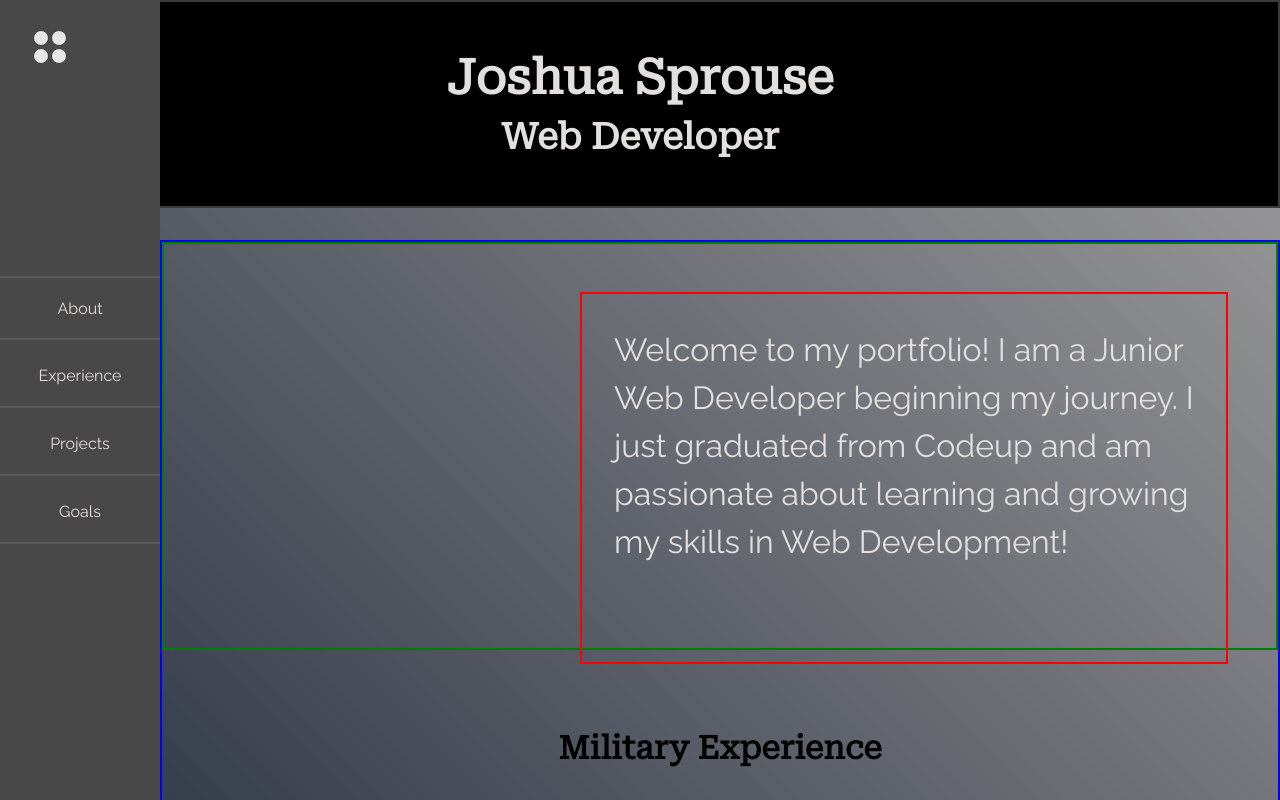
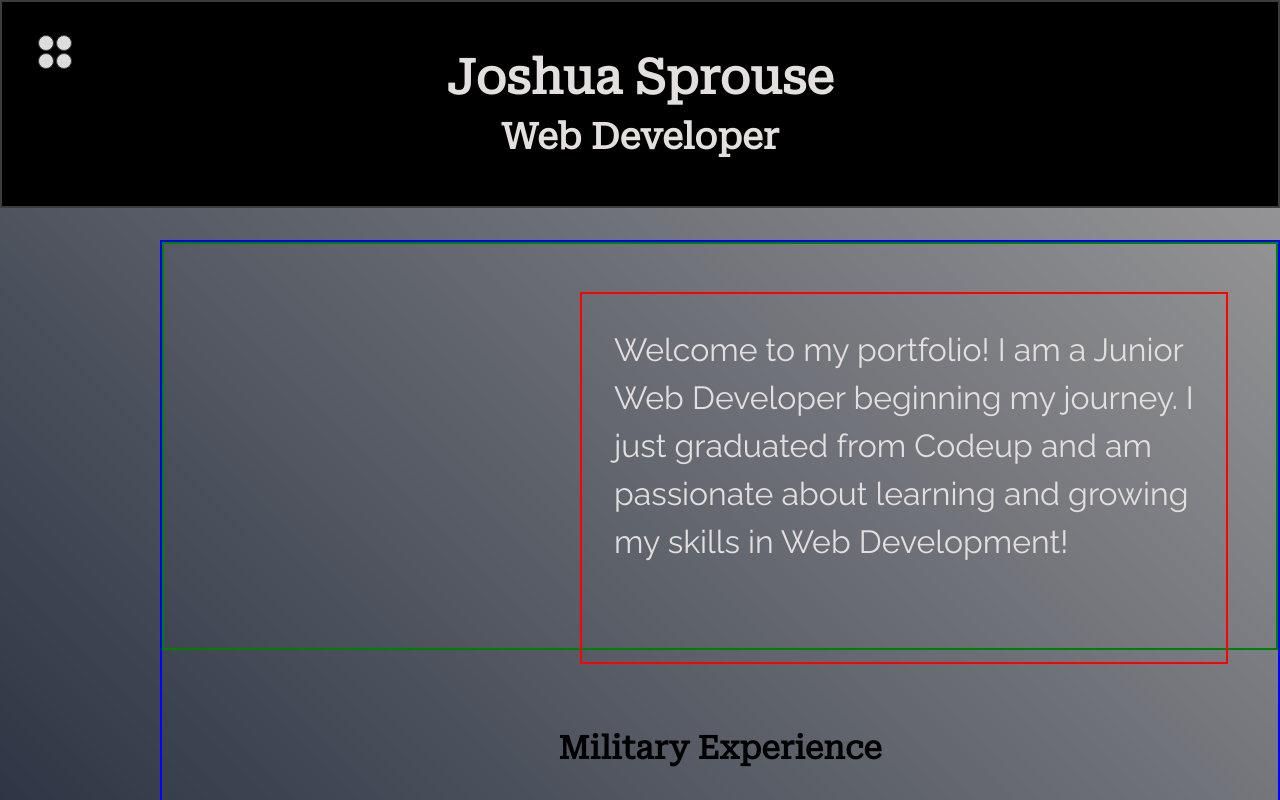
Before and after one commit to thevaliantjosh/thevaliantjosh.github.io, a website: page index.html in a window 1280 px wide. Both pictures are taken after a click on the element 58 px from the left and 58 px from the top of the page. Drawn offline with Linux system fonts and the light colour scheme.

Commit message:
Changed the color of the transition for the sidebar

```diff
--- a/css/joshua-sprouse.css
+++ b/css/joshua-sprouse.css
@@ -289,7 +289,6 @@ possible change the dots from 9 to 4 to show this will shrink the sidebar*/
 .sidebar-column-icon-shrink {
     position: sticky !important;
     display: flex !important;
-    /*flex-direction: column !important;*/
     max-width: 60% !important;
     /*flex-flow: nowrap !important;*/
     /*margin: 10px !important;*/
@@ -316,9 +315,9 @@ possible change the dots from 9 to 4 to show this will shrink the sidebar*/
     justify-content: center;
     width: 6rem;
     height: 6rem;
-    top: 0;
-    left: 0;
-    background-color: var(--sidebar_gray);
+    top: 5px;
+    left: 5px;
+    background-color: black;
 }
 
 /*.sidebar-container-hide {*/
--- a/js/joshua-sprouse.js
+++ b/js/joshua-sprouse.js
@@ -14,8 +14,8 @@ $(function(){
         $('#circle3, #circle6').toggle("drop", {direction: "left"}, "fast");
         $('#circle7, #circle8').toggle("drop", {direction: "up" }, "fast");
         $('#circle9').toggle("drop", {direction: "left"}, "fast")
-        // $('.sidebar').toggleClass("sidebar-shrink", 1000, "linear");
-        // $('.sidebar-container').toggle("fade");
+        $('.sidebar').toggleClass("sidebar-shrink", 1000, "linear");
+        $('.sidebar-container').toggle("fade");
 
     })
 })
```
